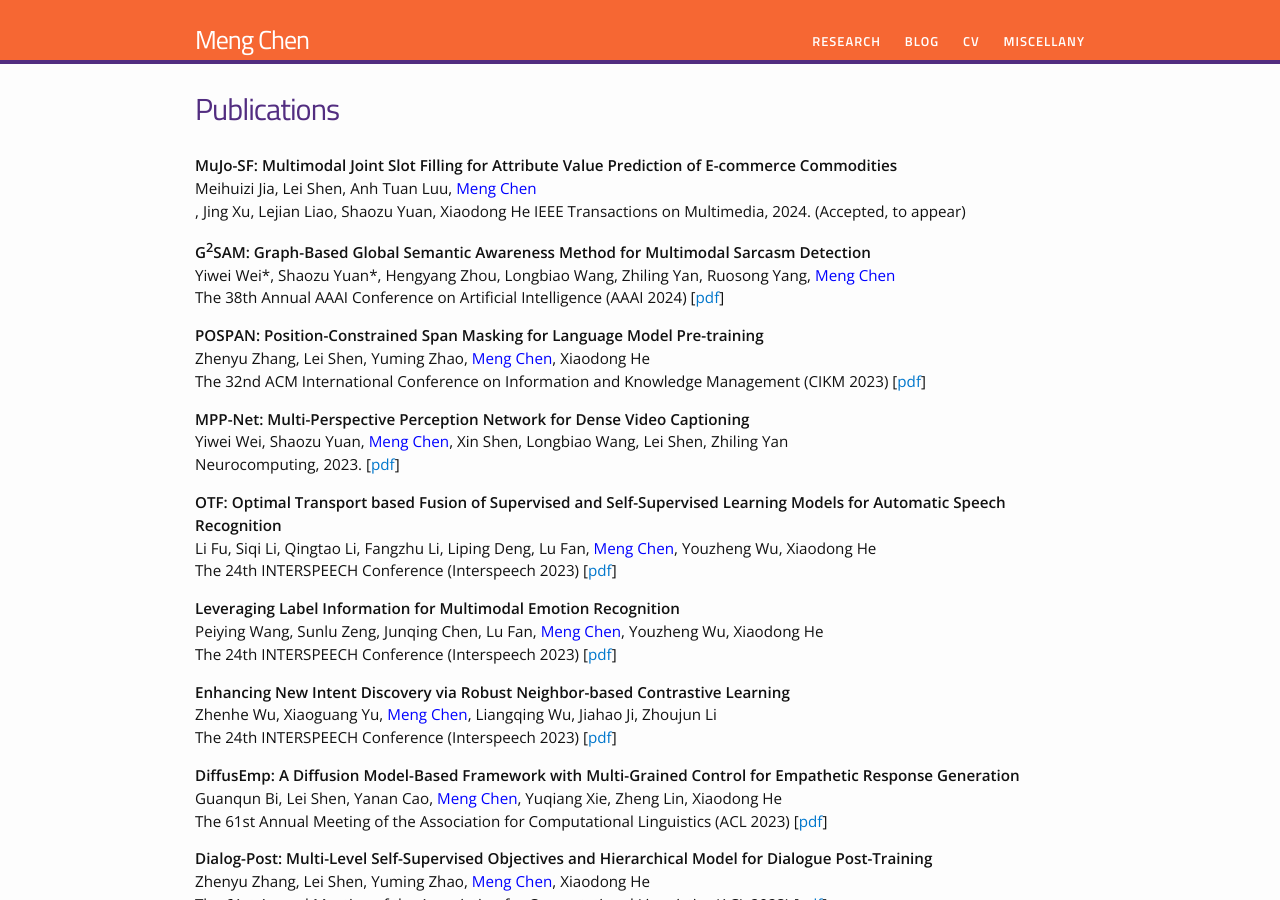
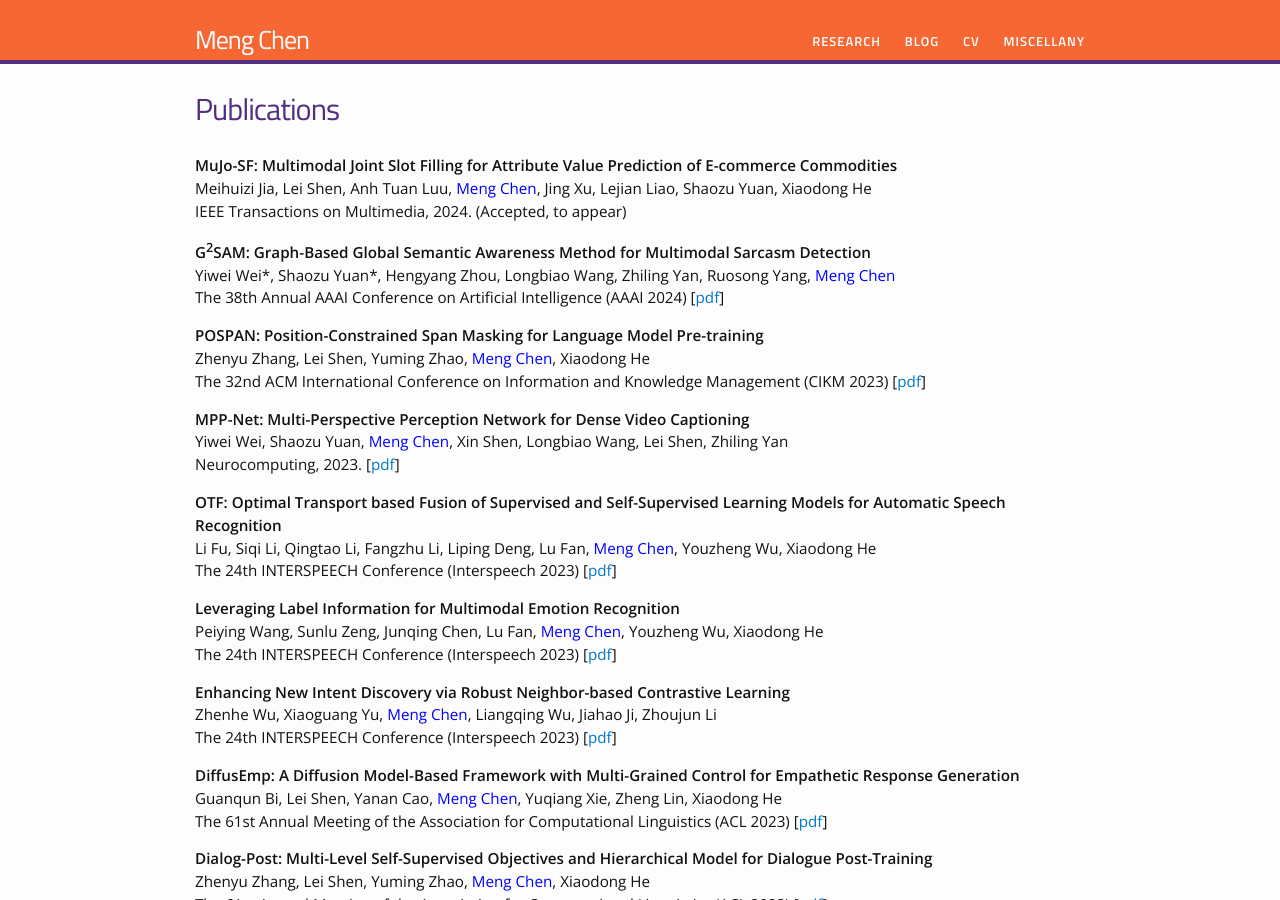
Before and after one commit to chenmengdx/chenmengdx.github.io, a Jekyll site: the page built from research.md, in a window 1280 px wide and 900 px high. Built offline with Jekyll 4.4.1, drawn with Linux system fonts in a browser that asks for light colours.

Commit message:
update publication

```diff
--- a/research.md
+++ b/research.md
@@ -8,7 +8,7 @@ permalink: /research/
 
 <p>
 <b> MuJo-SF: Multimodal Joint Slot Filling for Attribute Value Prediction of E-commerce Commodities </b> <br />
-Meihuizi Jia, Lei Shen, Anh Tuan Luu, <font color="blue">Meng Chen</font> <br />, Jing Xu, Lejian Liao, Shaozu Yuan, Xiaodong He
+Meihuizi Jia, Lei Shen, Anh Tuan Luu, <font color="blue">Meng Chen</font>, Jing Xu, Lejian Liao, Shaozu Yuan, Xiaodong He <br />
 IEEE Transactions on Multimedia, 2024. (Accepted, to appear)
 </p>
 
```
